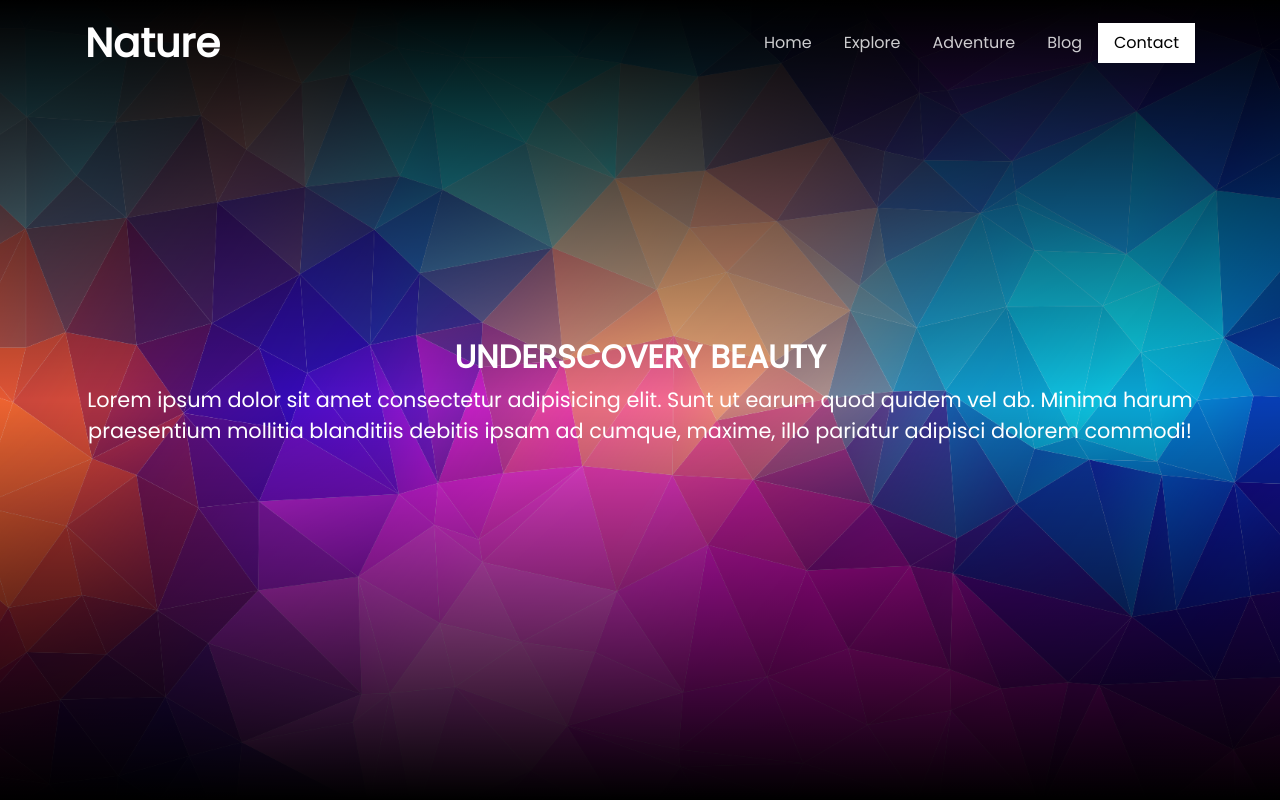
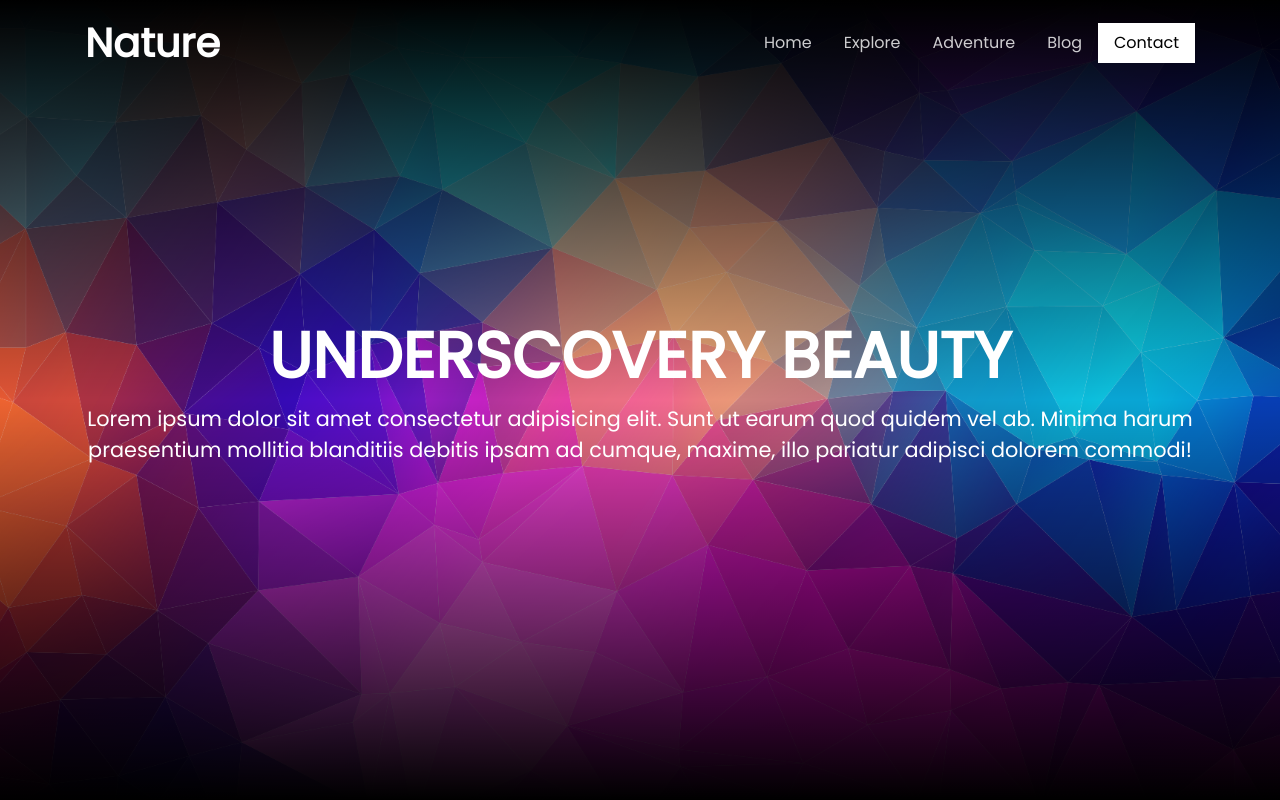
Before and after one commit to ViniciussAlencarr/Site, a plain HTML site: page index.html in a window 1280 px wide. Shown: the top 800 px of the page. Drawn offline with nearby package versions, Linux system fonts and the light colour scheme; a small style sheet from the web is missing; files whose address does not match are found by name.

Commit message:
finalizando website

```diff
--- a/index.html
+++ b/index.html
@@ -48,7 +48,7 @@
         <div class="container h100">
           <div class="containerBox h100">
               <div>
-                  <h1 data-aos="fade-up" data-aos-duration="1000" data-aos-delay="0" style="font-size: 2rem;">Underscovery Beauty</h1>
+                  <h1 data-aos="fade-up" data-aos-duration="1000" data-aos-delay="0" style="font-size: 4rem;">Underscovery Beauty</h1>
                   <p data-aos="fade-up" data-aos-duration="1000" data-aos-delay="500">
                       Lorem ipsum dolor sit amet consectetur adipisicing elit. Sunt ut earum quod quidem vel ab. Minima harum praesentium mollitia blanditiis debitis ipsam ad cumque, maxime, illo pariatur adipisci dolorem commodi!
                   </p>
--- a/style.css
+++ b/style.css
@@ -99,7 +99,7 @@ p,
     font-weight: 800;
     color: #fff;
     text-transform: uppercase;
-    font-size: 5rem
+    font-size: 5rem;
 }
 .containerBox p {
     color: #fff;
```
